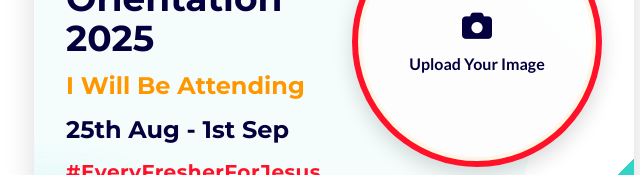
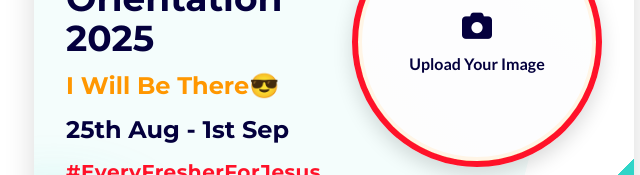
Before and after one commit to H-E-Ingwee/MUTCU_ORIENTORS, a plain HTML site: page index.HTML in a window 1280 px wide. Shown: the part 625-800 px from the top of the page, 306-946 px from the left. Drawn offline with nearby package versions, Linux system fonts and the light colour scheme.

```diff
--- a/index.HTML
+++ b/index.HTML
@@ -336,7 +336,7 @@
                             MUTCU Orientation 2025
                         </h3>
                         <p class="text-xl sm:text-2xl font-montserrat font-bold text-[var(--mutcu-orange)]">
-                          I Will Be Attending
+                          I Will Be There😎
                       </p>
                         <h4 class="text-xl sm:text-2xl font-montserrat font-bold text-[var(--mutcu-navy)]">
                             25th Aug - 1st Sep
```
